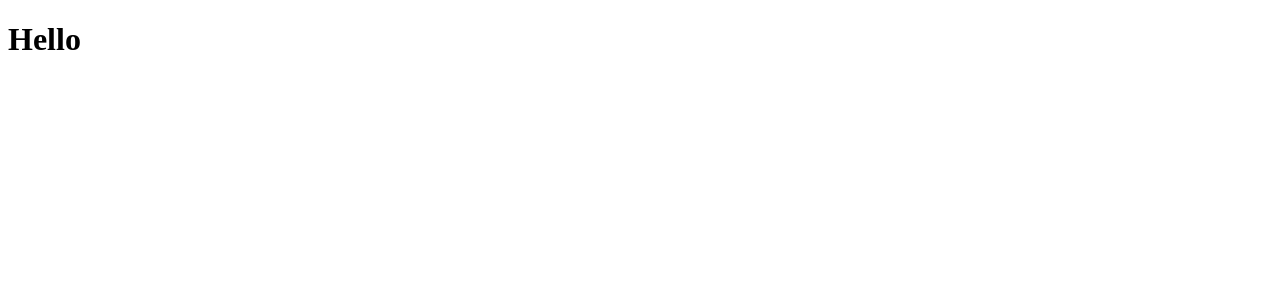
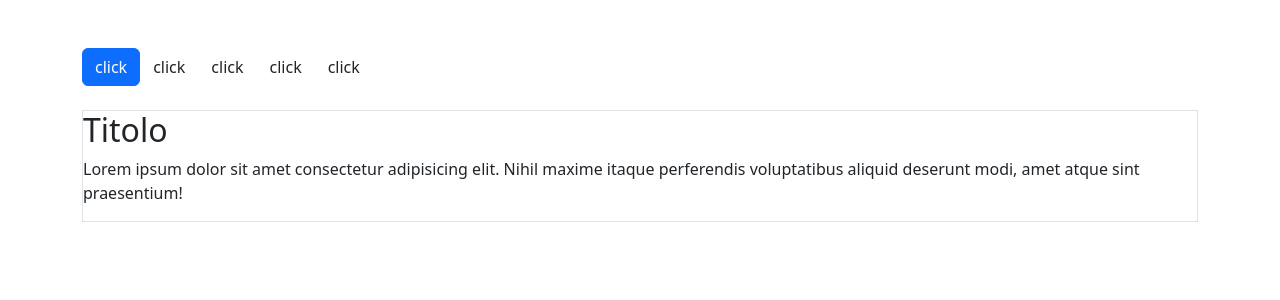
Before and after one commit to ManuelGraziosi/react-use-state, a React (Vite) app: page / in a window 1280 px wide. Shown: the top 300 px of the page. Built offline with nearby package versions, Linux system fonts and the light colour scheme.

Commit message:
feat: base sctructure defined

```diff
--- a/src/App.jsx
+++ b/src/App.jsx
@@ -1,11 +1,30 @@
 import './App.css'
-// import "bootstrap/dist/js/bootstrap.min.js"
+import 'bootstrap/dist/css/bootstrap.min.css'
+import languages from './assets/languages'
 
 function App() {
 
   return (
     <>
-      <h1>Hello</h1>
+      <main>
+        <div className="container my-5">
+          <section className=''>
+            {/* sezione dei bottoni */}
+            <div className='my-4'>
+              <button className="btn btn-primary">click</button>
+              <button className="btn">click</button>
+              <button className="btn">click</button>
+              <button className="btn">click</button>
+              <button className="btn">click</button>
+            </div>
+            {/* blocco di output */}
+            <div className='border'>
+              <h2>Titolo</h2>
+              <p>Lorem ipsum dolor sit amet consectetur adipisicing elit. Nihil maxime itaque perferendis voluptatibus aliquid deserunt modi, amet atque sint praesentium!</p>
+            </div>
+          </section>
+        </div>
+      </main>
     </>
   )
 }
--- a/src/assets/languages.js
+++ b/src/assets/languages.js
@@ -30,3 +30,5 @@ const languages = [
     description: "ReactJS è una libreria JavaScript per costruire interfacce utente, in particolare applicazioni a pagina singola. Consente agli sviluppatori di creare componenti UI riutilizzabili e di gestire efficacemente lo stato dell'applicazione."
   }
 ];
+
+export default languages;
```
